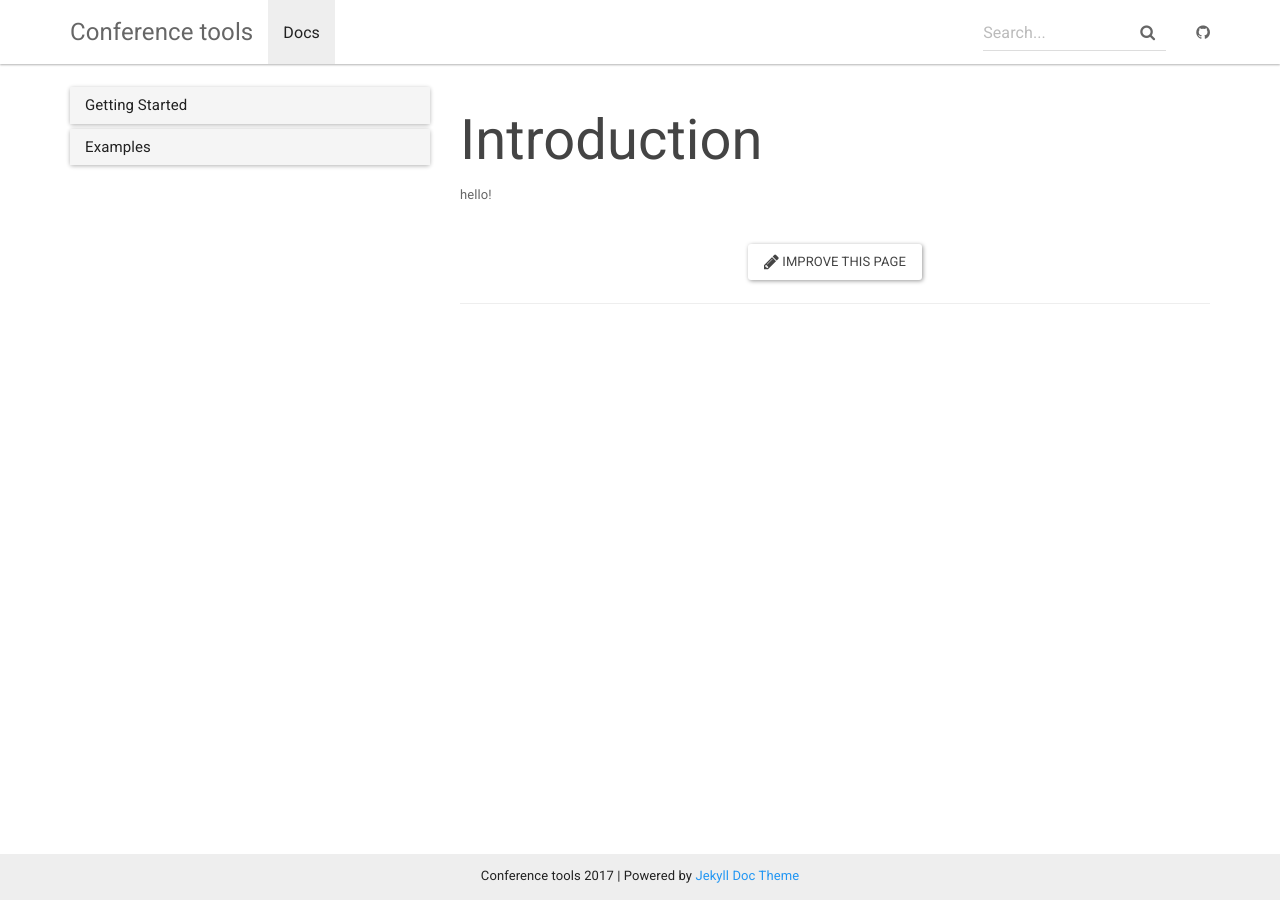
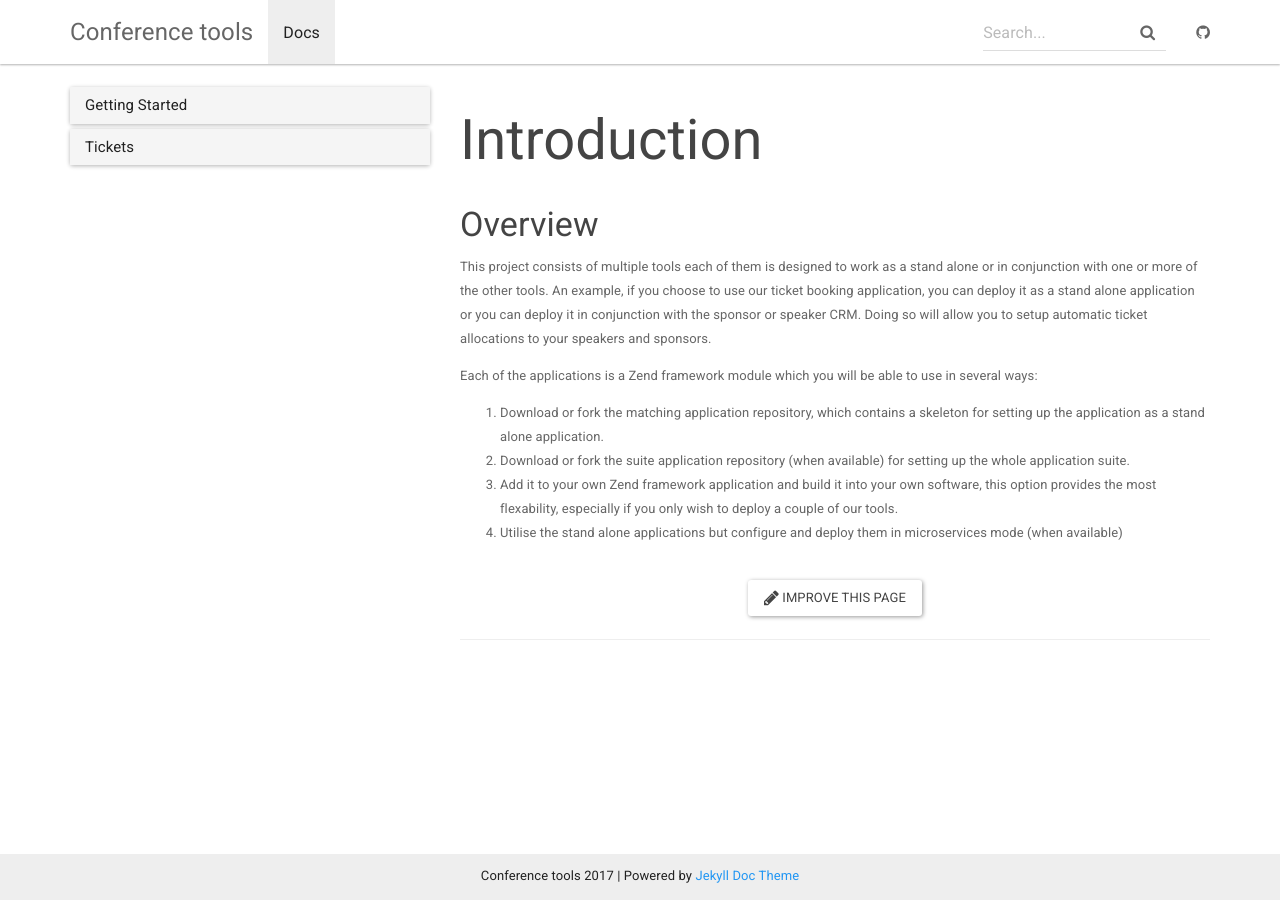
Before and after one commit to conferencetools/conferencetools.github.io, a Jekyll site: the page built from _docs/index.md, in a window 1280 px wide. Built offline with Jekyll 4.4.1, drawn with Linux system fonts in a browser that asks for light colours; nearby versions of some CDN libraries.

```diff
--- a/_data/docs.yml
+++ b/_data/docs.yml
@@ -3,8 +3,6 @@
   - index
 
 
-- title: Examples
+- title: Tickets
   docs:
-  - cheatsheet
-  - font-awesome
-  - bootstrap
+  - tickets
--- a/_docs/index.md
+++ b/_docs/index.md
@@ -3,4 +3,23 @@ title: Introduction
 permalink: /docs/home
 ---
 
-hello!
+### Overview
+
+This project consists of multiple tools each of them is designed to work as a stand
+alone or in conjunction with one or more of the other tools. An example, if you choose
+to use our ticket booking application, you can deploy it as a stand alone application
+or you can deploy it in conjunction with the sponsor or speaker CRM. Doing so will
+allow you to setup automatic ticket allocations to your speakers and sponsors.
+
+Each of the applications is a Zend framework module which you will be able to use in
+several ways:
+1. Download or fork the matching application repository, which contains
+a skeleton for setting up the application as a stand alone application.
+2. Download
+ or fork the suite application repository (when available) for setting up the whole
+ application suite.
+3. Add it to your own Zend framework application and build it
+ into your own software, this option provides the most flexability, especially if
+ you only wish to deploy a couple of our tools.
+4. Utilise the stand alone
+ applications but configure and deploy them in microservices mode (when available)
```
Also changed, not shown: _docs/tickets.md (added, +13 -0 lines).
